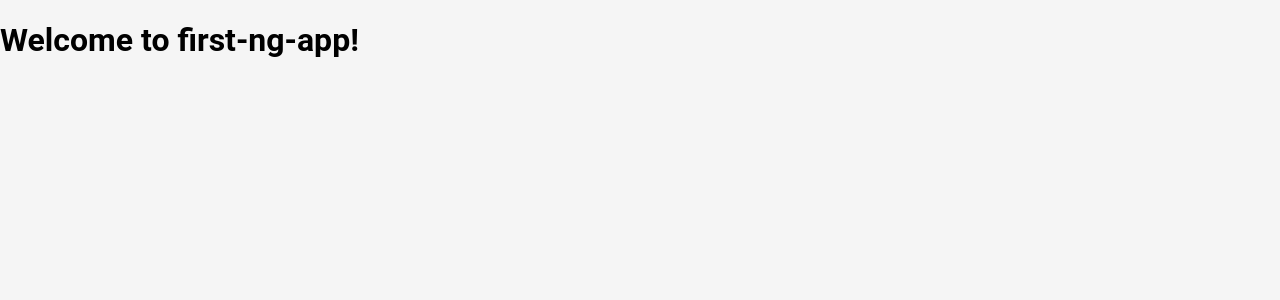
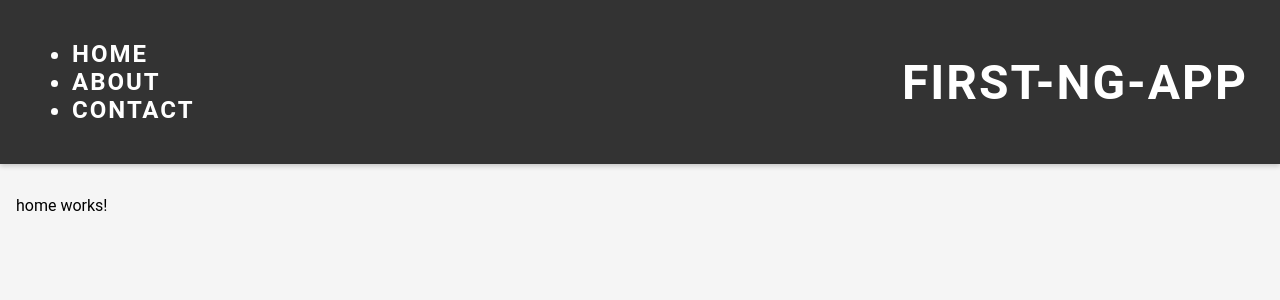
Before and after one commit to MukelaniGumaMashoba/first-ng-app, an Angular app: page / in a window 1280 px wide. Shown: the top 300 px of the page. Built offline with nearby package versions, Linux system fonts and the light colour scheme.

Commit message:
created new components and implemented data binding for them hearder and body

```diff
--- a/src/app/app.component.ts
+++ b/src/app/app.component.ts
@@ -1,15 +1,19 @@
 import { Component } from '@angular/core';
 import { RouterOutlet } from '@angular/router';
+import { HomeComponent } from './home/home.component';
+import { HeaderComponent } from './components/header/header.component';
 
 @Component({
   selector: 'app-root',
-  imports: [RouterOutlet],
+  imports: [RouterOutlet, HomeComponent, HeaderComponent],
   template: `
-    <h1>Welcome to {{title}}!</h1>
+    <app-header />
+    <main>
+      <app-home />
+    </main>
+  `,
+  styles: ['main { padding: 16px; }'],
 
-    <router-outlet />
-  `,
-  styles: [],
 })
 export class AppComponent {
   title = 'first-ng-app';
--- /dev/null
+++ b/src/app/components/header/header.component.html
@@ -0,0 +1,11 @@
+<header>
+    <nav>
+        <ul>
+            <li><a routerLink="/home" routerLinkActive="active">Home</a></li>
+            <li><a routerLink="/about" routerLinkActive="active">About</a></li>
+            <li><a routerLink="/contact" routerLinkActive="active">Contact</a></li>
+        </ul>
+    </nav>
+
+    <h1>{{title()}}</h1>
+</header>
--- /dev/null
+++ b/src/app/components/header/header.component.scss
@@ -0,0 +1,13 @@
+header {
+    display: flex;
+    justify-content: space-between;
+    align-items: center;
+    padding: 1rem 2rem;
+    background-color: #333;
+    color: #fff;
+    font-size: 1.5rem;
+    font-weight: bold;
+    text-transform: uppercase;
+    letter-spacing: 2px;
+    box-shadow: 0 2px 5px rgba(0, 0, 0, 0.2);
+}
--- /dev/null
+++ b/src/app/components/header/header.component.ts
@@ -0,0 +1,11 @@
+import { Component, signal } from '@angular/core';
+
+@Component({
+  selector: 'app-header',
+  imports: [],
+  templateUrl: './header.component.html',
+  styleUrl: './header.component.scss'
+})
+export class HeaderComponent {
+  title = signal('first-ng-app');
+}
--- /dev/null
+++ b/src/app/home/home.component.html
@@ -0,0 +1 @@
+<p>home works!</p>
```
Also changed, not shown: src/app/home/home.component.ts (added, +11 -0 lines), src/app/home/home.component.scss (added), 2 other files (tests, documents, lock files or other folders).
